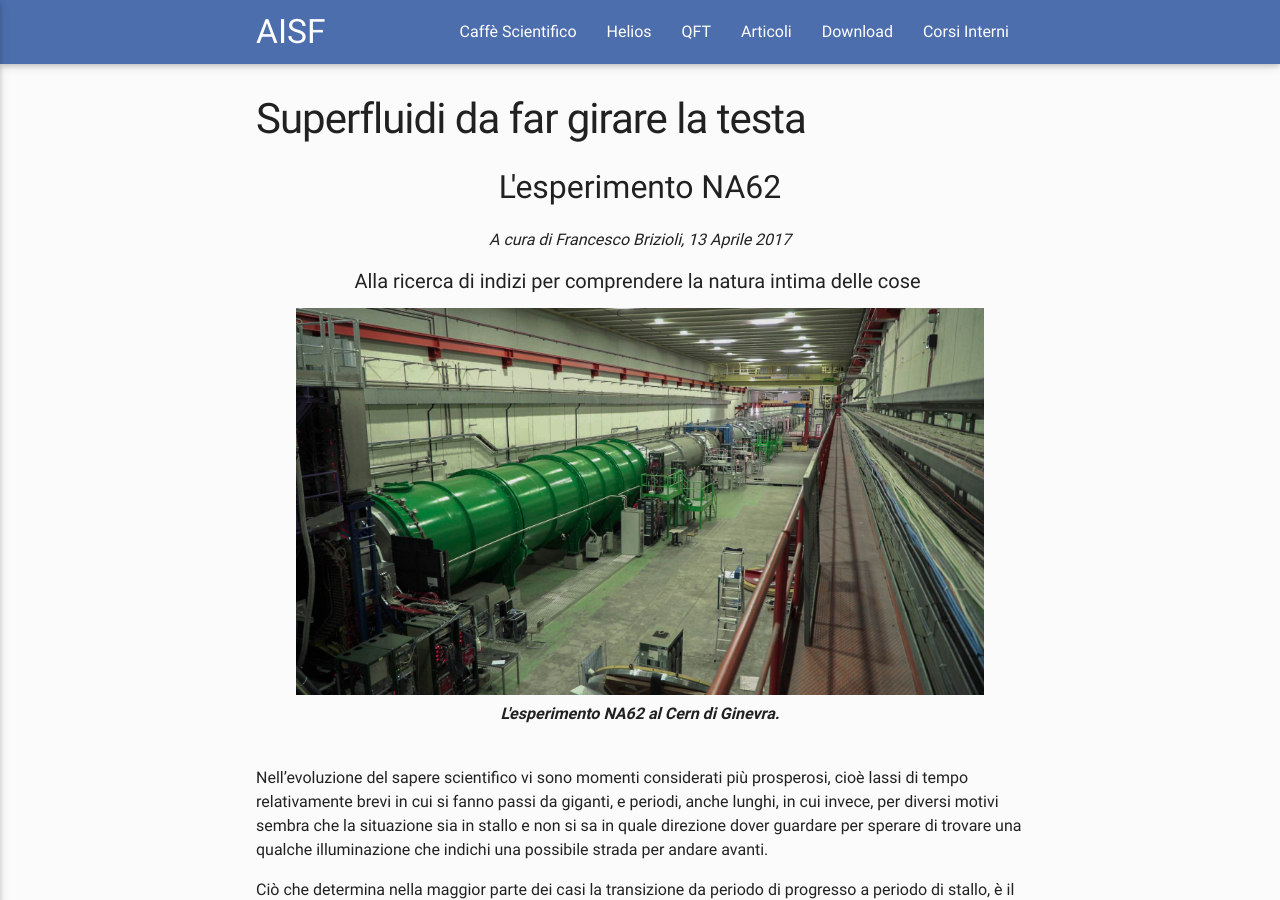
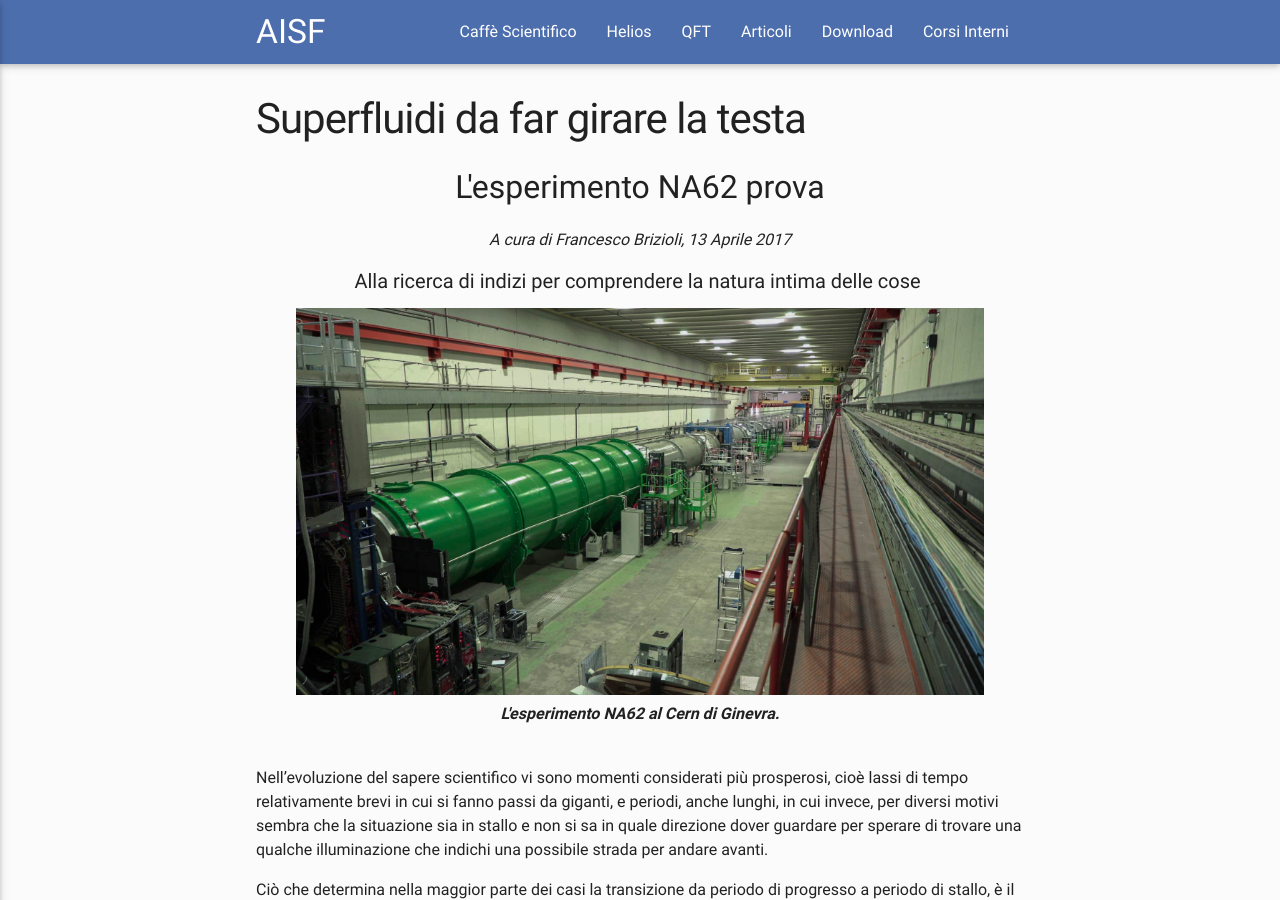
Before and after one commit to ai-sf/aisf_perugia, a Jekyll site: the page built from ArticoliHTML/NA62.md, in a window 1280 px wide and 900 px high. Built offline with Jekyll 4.4.1, drawn with Linux system fonts in a browser that asks for light colours; nearby versions of some CDN libraries; formulas are drawn with MathJax 3.

Commit message:
Update NA62.md

```diff
--- a/ArticoliHTML/NA62.md
+++ b/ArticoliHTML/NA62.md
@@ -9,7 +9,7 @@ permalink: /ArticoliHTML/na62/
 <script src='https://cdnjs.cloudflare.com/ajax/libs/mathjax/2.7.5/MathJax.js?config=TeX-MML-AM_CHTML' async></script>
 
 <center>
- <h2>L'esperimento NA62</h2>
+ <h2>L'esperimento NA62 prova</h2>
 <h7 class="mbr-section-subtitle align-center mbr-light mbr-fonts-style display-7"><em>A cura di Francesco Brizioli, 13 Aprile 2017</em></h7><br>
 <h4>Alla ricerca di indizi per comprendere la natura intima delle cose&nbsp;</h4></center>
 
```
